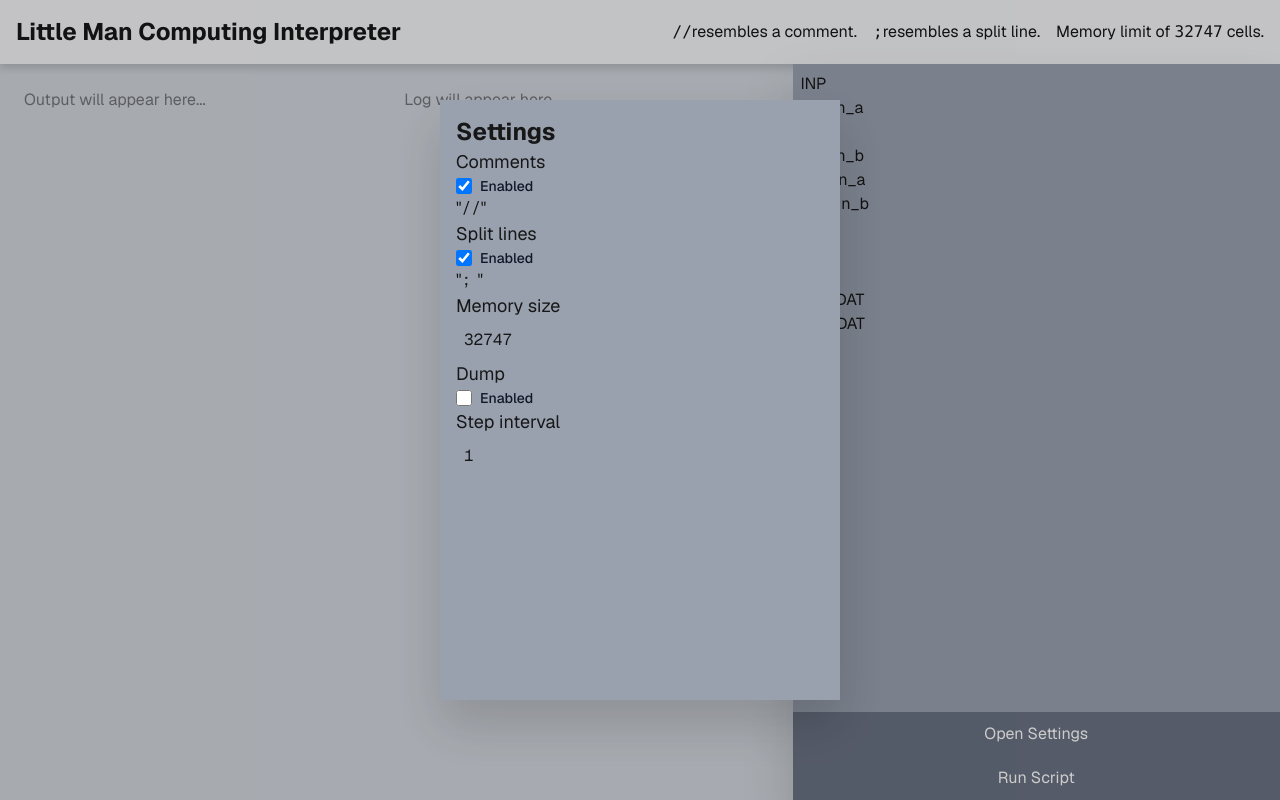
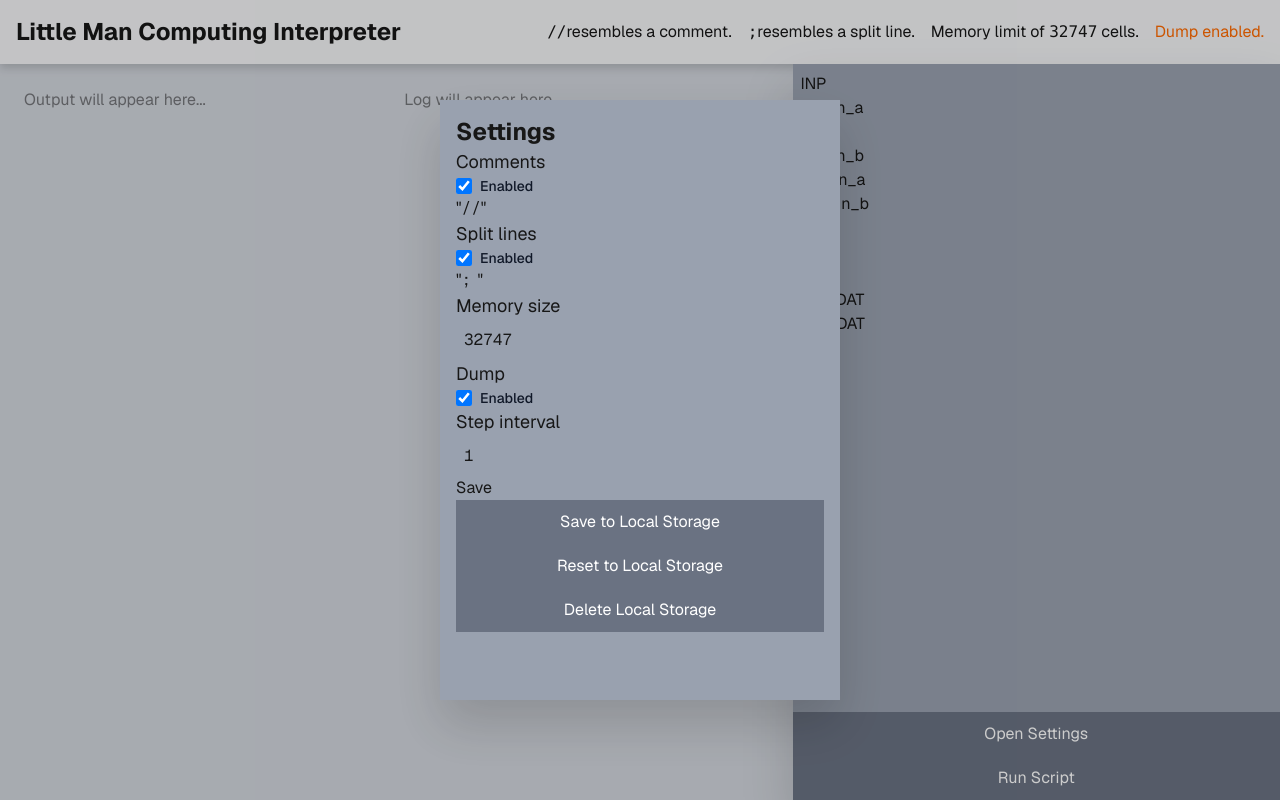
Before and after one commit to darraghd493/lmc-interpreter-web, a Next.js app: page / in a window 1280 px wide. Both pictures are taken after a click on the button "Open Settings". Built offline with nearby package versions, Linux system fonts and the light colour scheme.

Commit message:
feat: add settings

```diff
--- a/src/app/page.tsx
+++ b/src/app/page.tsx
@@ -27,13 +27,13 @@ in_b DAT
   // Settings state
   const [settings, setSettings] = useState<boolean>(false);
 
-  const [comments, setComments] = useState<boolean>(true);
-  const [commentsSequence, setCommentsSequence] = useState<string>("//");
-  const [splitLines, setSplitLines] = useState<boolean>(true);
-  const [splitLinesSequence, setSplitLinesSequence] = useState<string>(";");
-  const [memorySize, setMemorySize] = useState<number>(32747);
-  const [dump, setDump] = useState<boolean>(false);
-  const [stepInterval, setStepInterval] = useState<number>(1);
+  const [comments, setComments] = useState<boolean>(localStorage.getItem("comments") === "true" || localStorage.getItem("comments") === null);
+  const [commentsSequence, setCommentsSequence] = useState<string>(localStorage.getItem("commentsSequence") || "//");
+  const [splitLines, setSplitLines] = useState<boolean>(localStorage.getItem("splitLines") === "true" || localStorage.getItem("splitLines") === null);
+  const [splitLinesSequence, setSplitLinesSequence] = useState<string>(localStorage.getItem("splitLinesSequence") || ";");
+  const [memorySize, setMemorySize] = useState<number>(parseInt(localStorage.getItem("memorySize") || "32747", 10));
+  const [dump, setDump] = useState<boolean>(localStorage.getItem("dump") === "true" || localStorage.getItem("dump") === null);
+  const [stepInterval, setStepInterval] = useState<number>(parseInt(localStorage.getItem("stepInterval") || "1", 10));
 
   // Handle interpreter
   useEffect(() => {
@@ -279,6 +279,45 @@ in_b DAT
                   value={stepInterval}
                   onChange={(e) => setStepInterval(parseInt(e.target.value, 10))}
                 />
+                <h3>
+                  Save
+                </h3>
+                <button
+                  className="w-full bg-gray-500 dark:bg-gray-600 px-3 py-2.5 text-white z-50 cursor-pointer"
+                  onClick={() => {
+                    localStorage.setItem("comments", comments.toString());
+                    localStorage.setItem("commentsSequence", commentsSequence);
+                    localStorage.setItem("splitLines", splitLines.toString());
+                    localStorage.setItem("splitLinesSequence", splitLinesSequence);
+                    localStorage.setItem("memorySize", memorySize.toString());
+                    localStorage.setItem("dump", dump.toString());
+                    localStorage.setItem("stepInterval", stepInterval.toString());
+                  }}
+                >
+                  Save to Local Storage
+                </button>
+                <button
+                  className="w-full bg-gray-500 dark:bg-gray-600 px-3 py-2.5 text-white z-50 cursor-pointer"
+                  onClick={() => {
+                    setComments(localStorage.getItem("comments") === "true" || localStorage.getItem("comments") === null);
+                    setCommentsSequence(localStorage.getItem("commentsSequence") || "//");
+                    setSplitLines(localStorage.getItem("splitLines") === "true" || localStorage.getItem("splitLines") === null);
+                    setSplitLinesSequence(localStorage.getItem("splitLinesSequence") || ";");
+                    setMemorySize(parseInt(localStorage.getItem("memorySize") || "32747", 10));
+                    setDump(localStorage.getItem("dump") === "true" || localStorage.getItem("dump") === null);
+                    setStepInterval(parseInt(localStorage.getItem("stepInterval") || "1", 10));
+                  }}
+                >
+                  Reset to Local Storage
+                </button>
+                <button
+                  className="w-full bg-gray-500 dark:bg-gray-600 px-3 py-2.5 text-white z-50 cursor-pointer"
+                  onClick={() => {
+                    localStorage.clear();
+                  }}
+                >
+                  Delete Local Storage
+                </button>
               </div>
             </div>
           </div>
```
